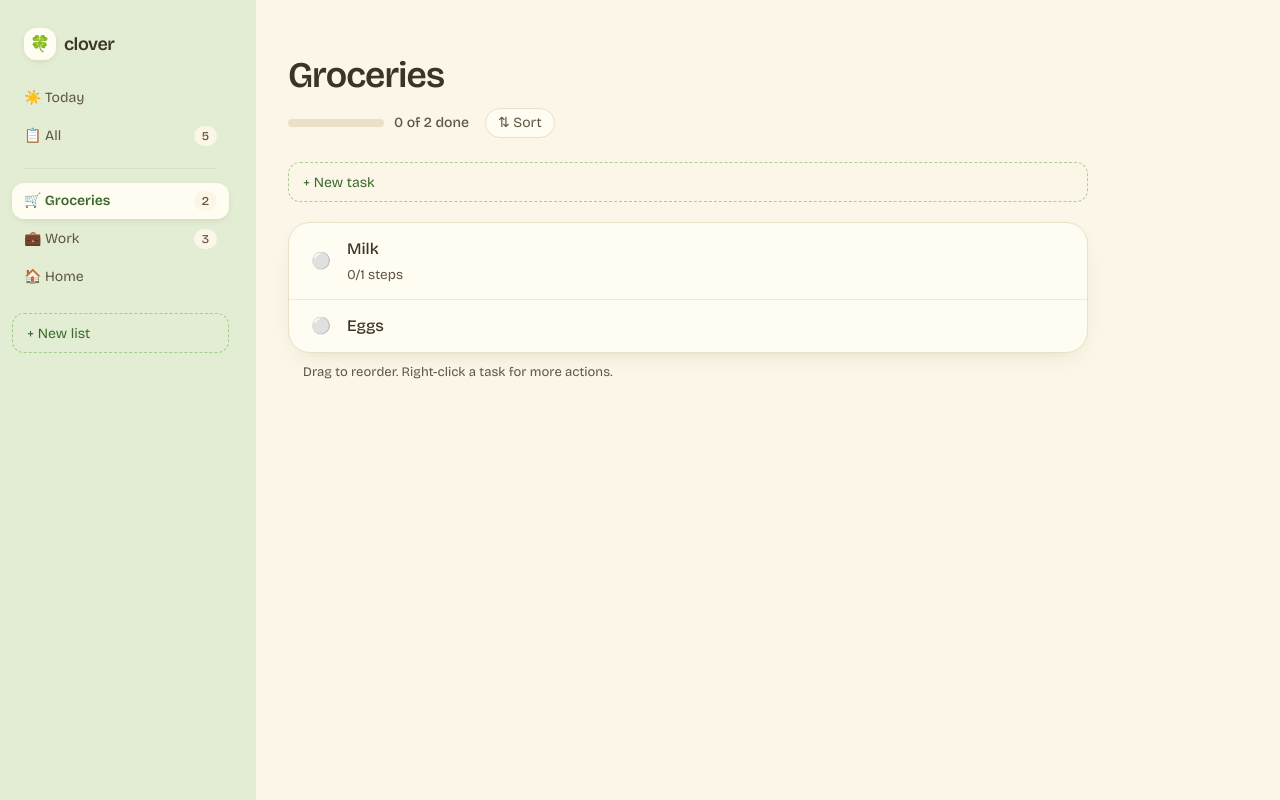
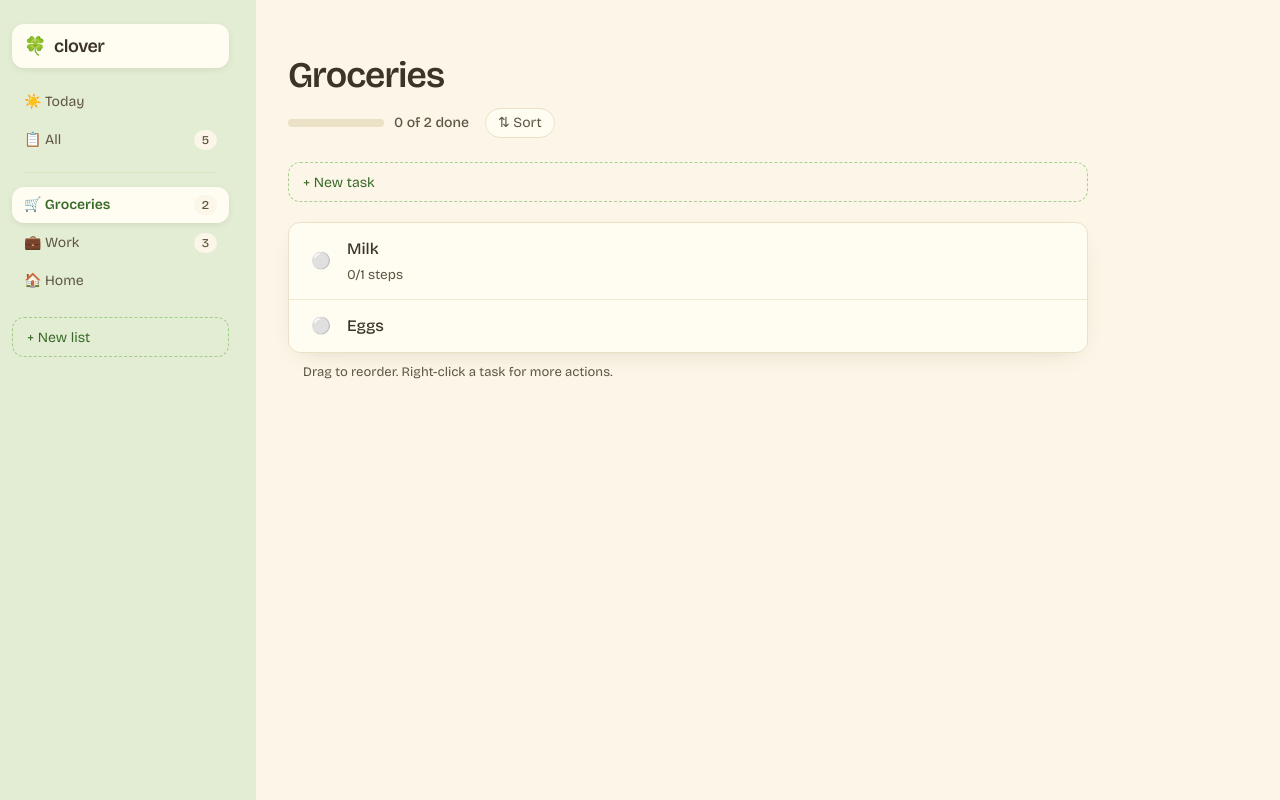
Before and after one commit to willdufault/clover, a React (Vite) app: page / in a window 1280 px wide. Built offline with nearby package versions, Linux system fonts and the light colour scheme.

Commit message:
style: box the whole clover logo and unify border radii
Co-Authored-By: Claude Opus 5.5 <noreply@anthropic.com>
Claude-Session: https://claude.ai/code/session_01WCsBF5bT49WvKgF42w1nBx

```diff
--- a/src/components/ListSidebar.tsx
+++ b/src/components/ListSidebar.tsx
@@ -30,9 +30,11 @@ export default function ListSidebar({
 }) {
   return (
     <div className="flex w-64 shrink-0 flex-col bg-sprout">
-      <div className="flex items-center gap-2 px-6 pt-7 pb-5">
-        <span className="flex size-8 items-center justify-center rounded-xl bg-paper text-base shadow-soft">🍀</span>
-        <span className="text-lg font-semibold tracking-tight text-ink">clover</span>
+      <div className="overflow-hidden [scrollbar-gutter:stable] px-3 pt-6 pb-4">
+        <div className="flex items-center gap-2 rounded-xl bg-paper px-3 py-2 text-lg font-semibold tracking-tight text-ink shadow-soft">
+          <span>🍀</span>
+          <span>clover</span>
+        </div>
       </div>
       <nav className="flex flex-1 flex-col gap-0.5 overflow-x-clip overflow-y-auto [scrollbar-gutter:stable] px-3 pb-4">
         <TodayRow
--- a/src/components/TaskPane.tsx
+++ b/src/components/TaskPane.tsx
@@ -141,7 +141,7 @@ export default function TaskPane({
 
       <SortableContext items={tasks} strategy={verticalListSortingStrategy}>
         {tasks.length > 0 && (
-          <ul className="mt-5 w-full overflow-hidden rounded-[22px] border border-line bg-paper shadow-[0_8px_24px_-14px_rgba(84,66,30,0.25)]">{tasks.map(taskRow)}</ul>
+          <ul className="mt-5 w-full overflow-hidden rounded-xl border border-line bg-paper shadow-[0_8px_24px_-14px_rgba(84,66,30,0.25)]">{tasks.map(taskRow)}</ul>
         )}
       </SortableContext>
 
@@ -150,7 +150,7 @@ export default function TaskPane({
       )}
 
       {tasks.length === 0 && (
-        <p className="mt-6 rounded-2xl border border-dashed border-line px-4 py-8 text-center text-sm text-ink-faint">No tasks yet. Add one above.</p>
+        <p className="mt-6 rounded-xl border border-dashed border-line px-4 py-8 text-center text-sm text-ink-faint">No tasks yet. Add one above.</p>
       )}
       </div>
     </main>
```
Lines whose indentation alone changed are shown as unchanged.
